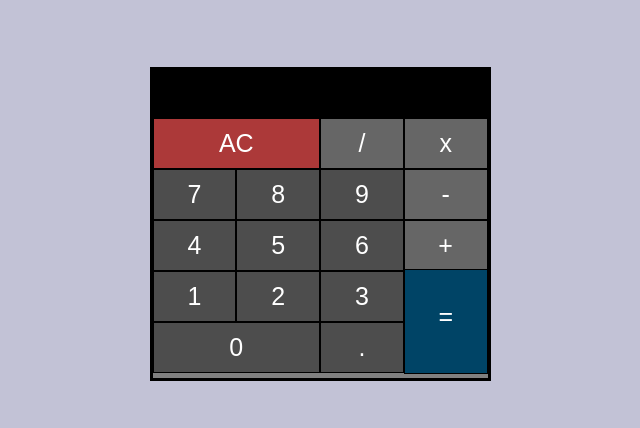
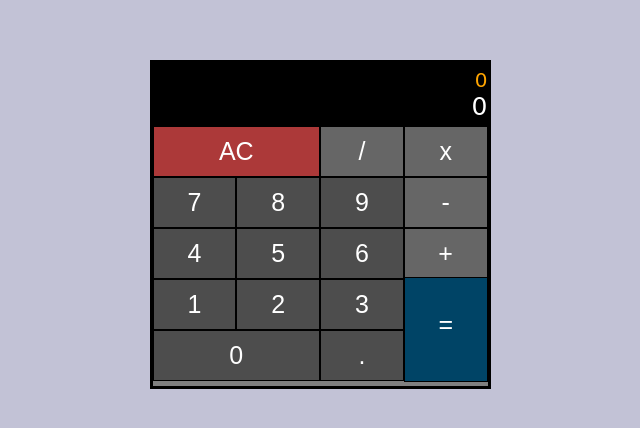
Before and after one commit to lukashanak/js-calculator, a plain HTML site: page index.html in a window 1280 px wide. Shown: the part 176-604 px from the top of the page, without its empty margins (320-960 px from the left). Drawn offline with Linux system fonts and the light colour scheme; a web font is replaced by a local one.

Commit message:
renamed something

```diff
--- a/style.css
+++ b/style.css
@@ -57,12 +57,12 @@ user-select: none;
   font-family: 'Wallpoet', cursive;
 }
 
-#previous-input {
+#display-previous {
   color: orange;
   font-size: 20px;
 }
 
-#current-input {
+#display-current {
   color: white;
   font-size: 25px;
 }
```
